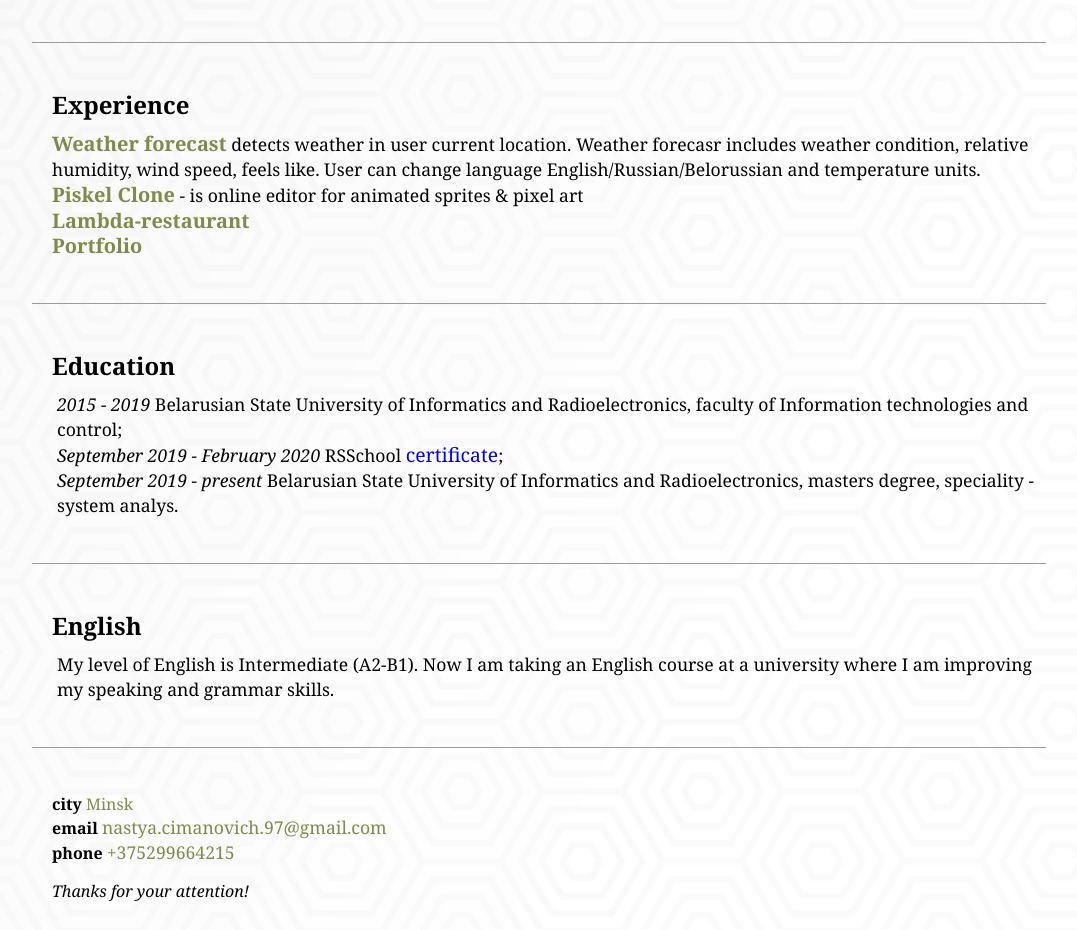
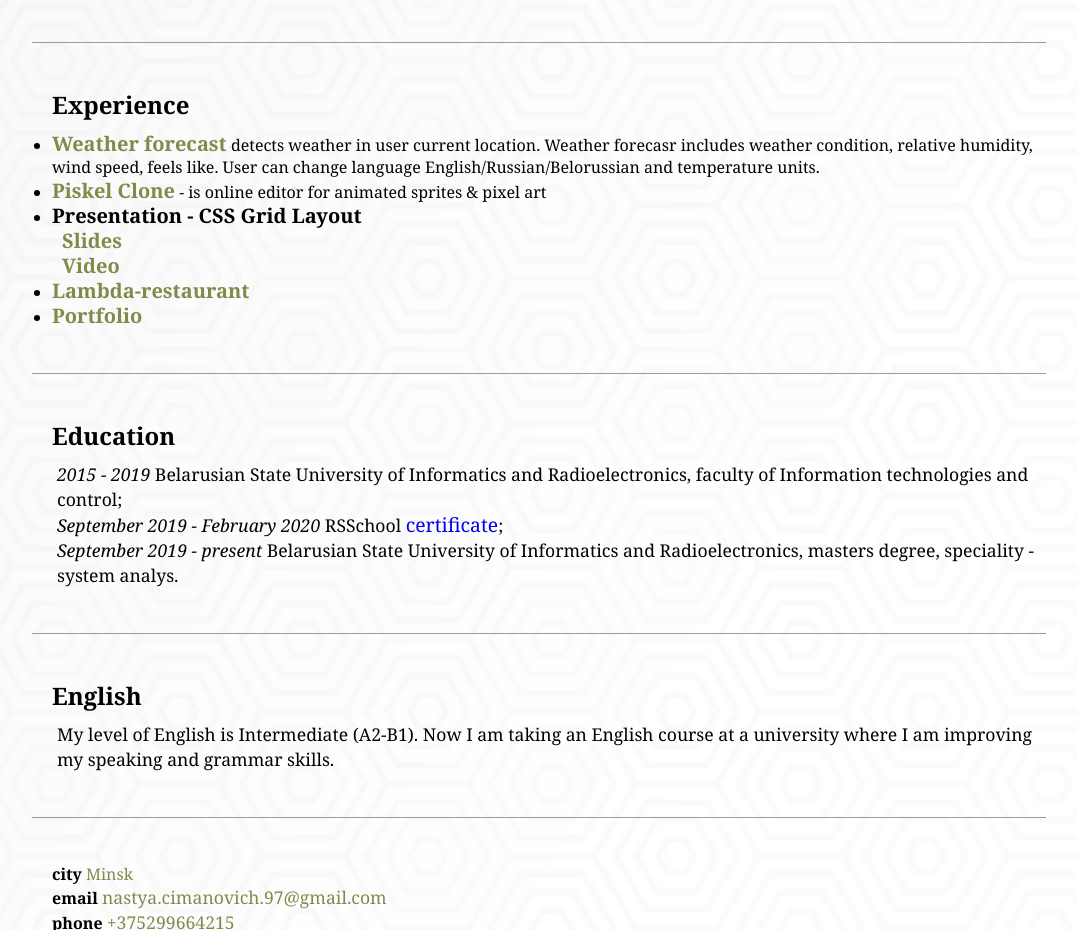
Before and after one commit to NastyaTsimanovich97/rsschool-cv, a plain HTML site: page index.html in a window 1280 px wide. Shown: the part 983-1913 px from the top of the page, without its empty margins (101-1178 px from the left). Drawn offline with Linux system fonts and the light colour scheme; a web font is replaced by a local one.

Commit message:
feat: add presentation, style for list

```diff
--- a/index.html
+++ b/index.html
@@ -76,12 +76,20 @@
         <section>
             <h2 class="head-experience" id="experience">Experience</h2>
             <div class="project-container">
-                <p><a class="my-project" href="https://nastyatsimanovich97.github.io/weather-forecast/fancy-weather/" target="_blank">Weather forecast</a>
-                    detects weather in user current location. Weather forecasr includes weather condition, relative humidity, wind speed, feels like. User can change language English/Russian/Belorussian and temperature units. </p>
-                <p><a class="my-project" href=" https://nastyatsimanovich97.github.io/piskel/src/components/landing/" target="_blank">Piskel Clone</a>
-                    - is online editor for animated sprites & pixel art</p>
-                <a class="my-project" href="https://nastyatsimanovich97.github.io/" target="_blank">Lambda-restaurant</a>
-                <a class="my-project" href="https://nastyatsimanovich97.github.io/portfolio/" target="_blank">Portfolio</a>
+                <ul>
+                    <li><a class="my-project" href="https://nastyatsimanovich97.github.io/weather-forecast/fancy-weather/" target="_blank">Weather forecast</a>
+                        detects weather in user current location. Weather forecasr includes weather condition, relative humidity, wind speed, feels like. User can change language English/Russian/Belorussian and temperature units. </li>
+                    <li><a class="my-project" href=" https://nastyatsimanovich97.github.io/piskel/src/components/landing/" target="_blank">Piskel Clone</a>
+                        - is online editor for animated sprites & pixel art</li>
+                    <li><p class="presentation">Presentation - CSS Grid Layout</p>
+                        <ul class="presentation-list">
+                            <li><a class="my-project" href="http://lavish-loss.surge.sh/" target="_blank">Slides</a></li>
+                            <li><a class="my-project" href="https://www.youtube.com/watch?v=zrV4S-o9LVo&feature=youtu.be" target="_blank">Video</a></li>
+                        </ul>
+                    </li>
+                    <li><a class="my-project" href="https://nastyatsimanovich97.github.io/" target="_blank">Lambda-restaurant</a></li>
+                    <li><a class="my-project" href="https://nastyatsimanovich97.github.io/portfolio/" target="_blank">Portfolio</a></li>
+                </ul>
             </div>
         </section>
         <div class="line"></div>
--- a/style.css
+++ b/style.css
@@ -7,7 +7,8 @@ a{
     font-size: 1.1em;
     line-height: 25px;
 }
-a:hover{
+a:hover,
+.my-project:hover{
     font-size: 1.2em;
 }
 
@@ -118,3 +119,11 @@ aside{
     font-weight: 600;
     color: rgb(128, 139, 75);
 }
+.presentation{
+    font-size: 20px;
+    font-weight: 600;
+}
+.presentation-list{
+    margin-left: 10px;
+    list-style: none;
+}
```
